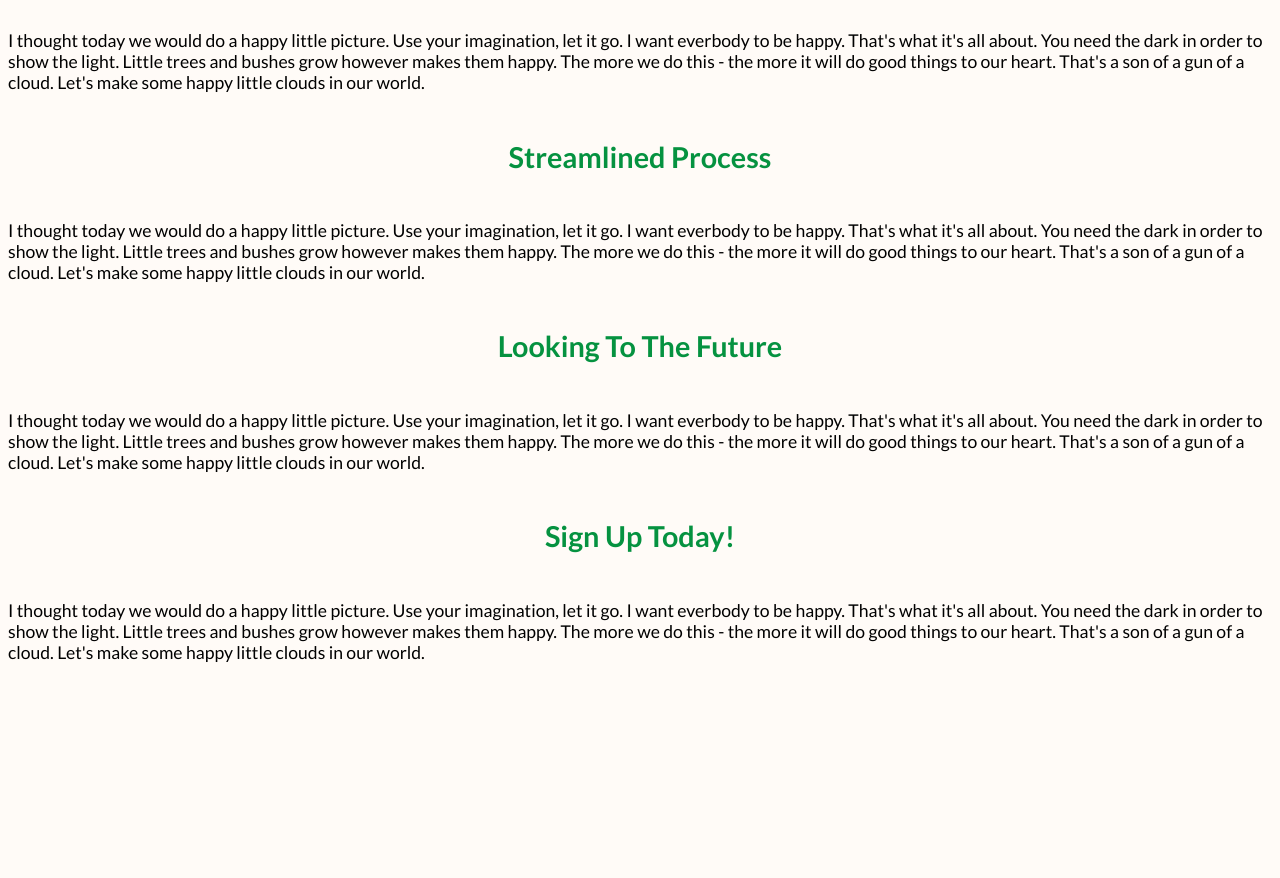
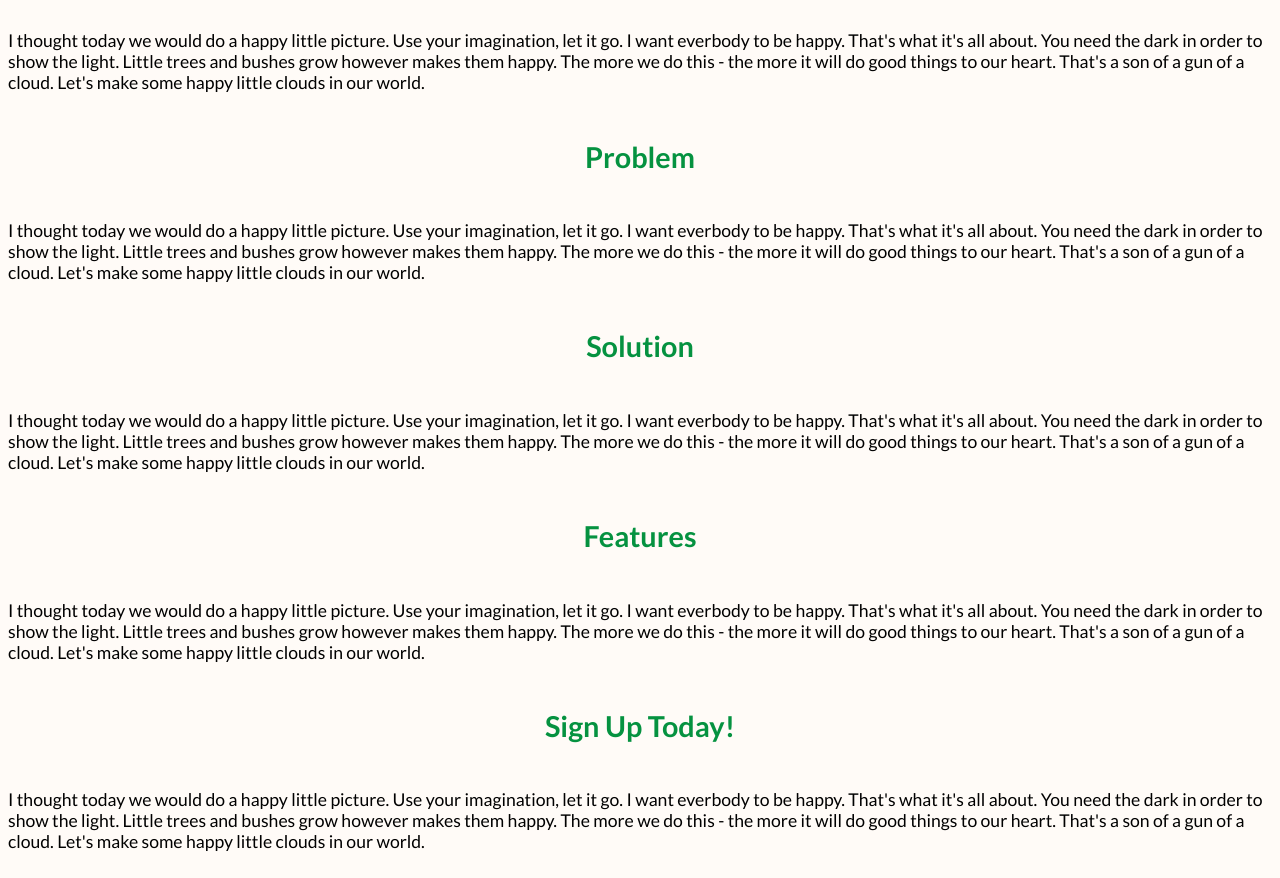
Before and after one commit to use-my-tools-lambda-build-week/Use-My-Tools-Marketing-Page-Z, a plain HTML site: page index.html in a window 1280 px wide. Shown: the part 262-1140 px from the top of the page. Before the commit the page ends 950 px from the top, so only its background shows below. Drawn offline with Linux system fonts and the light colour scheme.

Commit message:
Added datasets.

```diff
--- a/index.html
+++ b/index.html
@@ -12,44 +12,51 @@
     <header>
       <img src="img/Logo.png"></img>
       <nav>
-        <a class="navbar" href="">Home</a>
-        <a class="navbar" href="#Problem">Problem</a>
-        <a class="navbar" href="#Solution">Solution</a>
-        <a class="navbar" href="#Features">Features</a>
-        <a class="navbar" href="#">Join Us!</a>
+        <a class="navbar" href="" data-page="Home">Home</a>
+        <a class="navbar" href="#Problem" data-page="Problem">Problem</a>
+        <a class="navbar" href="#Solution" data-page="Solution">Solution</a>
+        <a class="navbar" href="#Features" data-page="Features">Features</a>
+        <a class="navbar" href="#Signup" data-page="Signup">Join Us!</a>
       </nav>
 
     </header>
 
 <!--Will be made into tabs with JavaScript-->
     <div>
-      <article class="content">
-        <h3>Problem/Solution</h3>
+      <article class="content" data-page="Home">
+        <h3>Crowdsourcing Your Toolbox</h3>
         <p>I thought today we would do a happy little picture. Use your imagination, let it go.
            I want everbody to be happy. That's what it's all about. You need the dark in order to show the light.
            Little trees and bushes grow however makes them happy. The more we do this - the more it will do good things to our heart.
            That's a son of a gun of a cloud. Let's make some happy little clouds in our world.</p>
       </article>
-      <article class="content">
-        <h3>Streamlined Process</h3>
+      <article class="content" data-page="Problem">
+        <h3>Problem</h3>
         <p>I thought today we would do a happy little picture. Use your imagination, let it go.
            I want everbody to be happy. That's what it's all about. You need the dark in order to show the light.
            Little trees and bushes grow however makes them happy. The more we do this - the more it will do good things to our heart.
            That's a son of a gun of a cloud. Let's make some happy little clouds in our world.</p>
       </article>
-      <article class="content">
-        <h3>Looking To The Future</h3>
+      <article class="content" data-page="Solution">
+        <h3>Solution</h3>
         <p>I thought today we would do a happy little picture. Use your imagination, let it go.
            I want everbody to be happy. That's what it's all about. You need the dark in order to show the light.
            Little trees and bushes grow however makes them happy. The more we do this - the more it will do good things to our heart.
            That's a son of a gun of a cloud. Let's make some happy little clouds in our world.</p>
       </article>
-      <article class="signup">
+      <article class="content" data-page="Features">
+        <h3>Features</h3>
+        <p>I thought today we would do a happy little picture. Use your imagination, let it go.
+           I want everbody to be happy. That's what it's all about. You need the dark in order to show the light.
+           Little trees and bushes grow however makes them happy. The more we do this - the more it will do good things to our heart.
+           That's a son of a gun of a cloud. Let's make some happy little clouds in our world.</p>
+      </article>
+      <article class="signup" data-page="Signup">
         <h3>Sign Up Today!</h3>
         <p>I thought today we would do a happy little picture. Use your imagination, let it go.
-            I want everbody to be happy. That's what it's all about. You need the dark in order to show the light.
-            Little trees and bushes grow however makes them happy. The more we do this - the more it will do good things to our heart.
-            That's a son of a gun of a cloud. Let's make some happy little clouds in our world.</p>
+           I want everbody to be happy. That's what it's all about. You need the dark in order to show the light.
+           Little trees and bushes grow however makes them happy. The more we do this - the more it will do good things to our heart.
+           That's a son of a gun of a cloud. Let's make some happy little clouds in our world.</p>
       </article>
     </div>
   </body>
```
